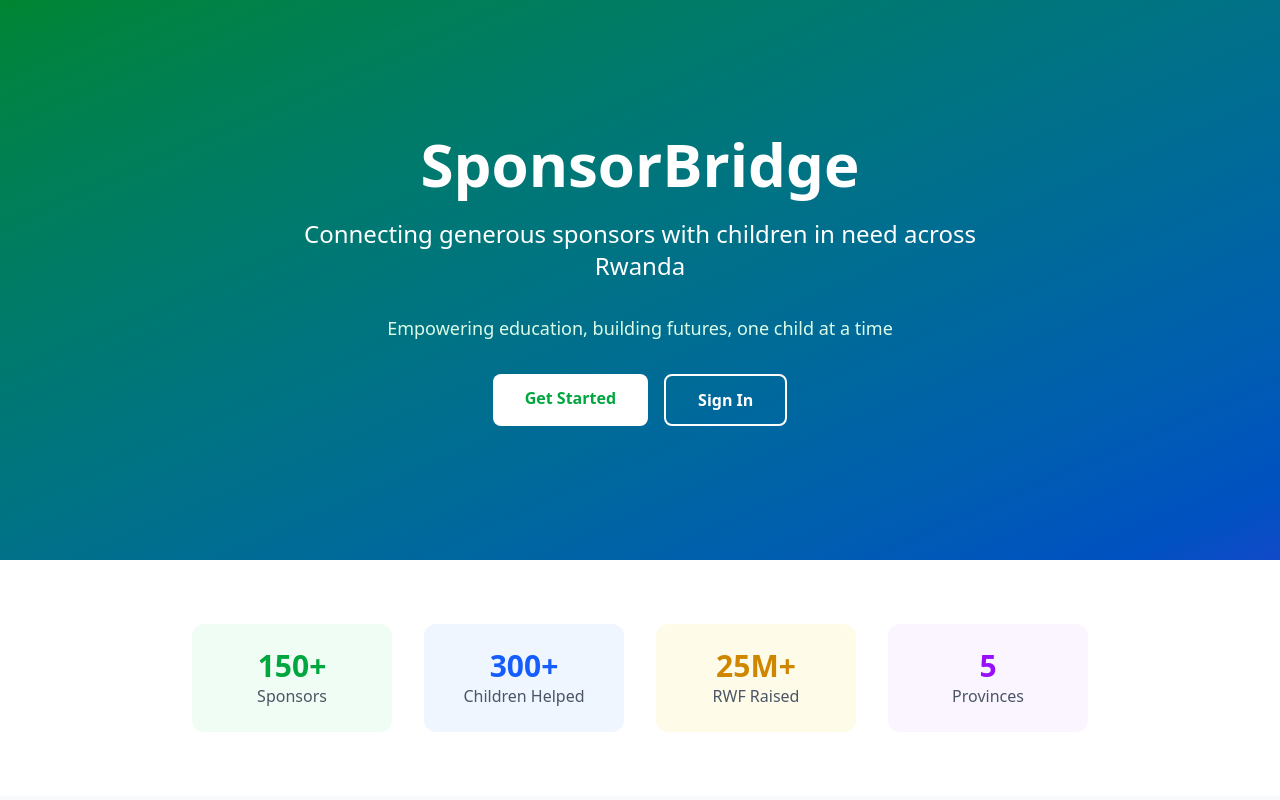
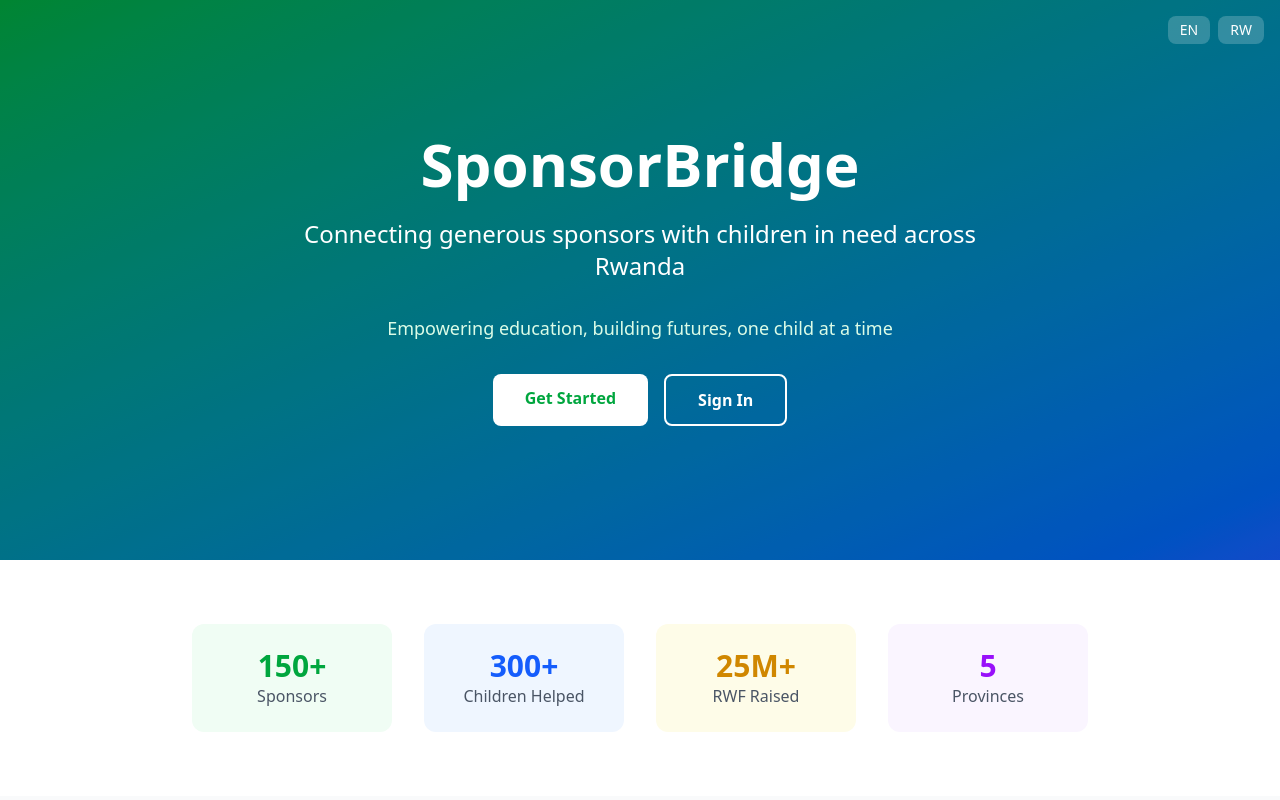
Before and after one commit to sincere-abayo/sponsor-child-bridge-system-front-end, a React (Vite) app: page / in a window 1280 px wide. Shown: the top 800 px of the page. Built offline with nearby package versions, Linux system fonts and the light colour scheme.

Commit message:
Add Internationalization to Landing Page

```diff
--- a/package.json
+++ b/package.json
@@ -18,8 +18,11 @@
     "@tailwindcss/vite": "^4.1.8",
     "chart.js": "^4.5.0",
     "framer-motion": "^12.16.0",
+    "i18next": "^25.4.2",
+    "i18next-browser-languagedetector": "^8.2.0",
     "react": "^19.1.0",
     "react-dom": "^19.1.0",
+    "react-i18next": "^15.7.2",
     "react-redux": "^9.2.0",
     "react-router-dom": "^7.6.2"
   },
--- a/pages/Landing.jsx
+++ b/pages/Landing.jsx
@@ -1,33 +1,67 @@
 import React from 'react'
+import { useTranslation } from 'react-i18next'
 
 export default function Landing() {
+  const { t, i18n } = useTranslation()
+
+  const changeLanguage = (lng) => {
+    i18n.changeLanguage(lng)
+  }
+
   return (
     <div>
       {/* Hero Section */}
       <header className="relative flex items-center justify-center h-[70vh] bg-gradient-to-br from-green-600 to-blue-600">
         <div className="absolute inset-0 bg-black opacity-20"></div>
+
+        {/* Language Switcher */}
+        <div className="absolute top-4 right-4 z-20">
+          <div className="flex space-x-2">
+            <button
+              onClick={() => changeLanguage('en')}
+              className={`px-3 py-1 rounded-lg text-sm font-medium transition-colors ${
+                i18n.language === 'en'
+                  ? 'bg-white text-green-600'
+                  : 'bg-white/20 text-white hover:bg-white/30'
+              }`}
+            >
+              EN
+            </button>
+            <button
+              onClick={() => changeLanguage('rw')}
+              className={`px-3 py-1 rounded-lg text-sm font-medium transition-colors ${
+                i18n.language === 'rw'
+                  ? 'bg-white text-green-600'
+                  : 'bg-white/20 text-white hover:bg-white/30'
+              }`}
+            >
+              RW
+            </button>
+          </div>
+        </div>
+
         <div className="relative z-10 text-center text-white px-4">
           <h1 className="text-4xl md:text-6xl font-bold mb-6">
-            SponsorBridge
+            {t('heroTitle')}
           </h1>
           <p className="text-xl md:text-2xl mb-8 max-w-3xl mx-auto">
-            Connecting generous sponsors with children in need across Rwanda
+            {t('heroSubtitle')}
           </p>
           <p className="text-lg mb-8 text-green-100">
-            Empowering education, building futures, one child at a time
+            {t('heroDescription')}
           </p>
           <div className="flex justify-center gap-4 flex-wrap">
             <a
               href="/register"
               className="bg-white text-green-600 px-8 py-3 rounded-lg font-semibold hover:bg-green-50 transition-colors"
             >
-              Get Started
+              {t('getStarted')}
             </a>
             <a
               href="/login"
               className="border-2 border-white text-white px-8 py-3 rounded-lg font-semibold hover:bg-white hover:text-green-600 transition-colors"
             >
-              Sign In
+              {t('signIn')}
             </a>
           </div>
         </div>
@@ -38,19 +72,19 @@ export default function Landing() {
         <div className="max-w-4xl mx-auto grid grid-cols-2 md:grid-cols-4 gap-8 text-center">
           <div className="bg-green-50 p-6 rounded-xl">
             <div className="text-3xl font-bold text-green-600">150+</div>
-            <div className="text-gray-600 font-medium">Sponsors</div>
+            <div className="text-gray-600 font-medium">{t('sponsors')}</div>
           </div>
           <div className="bg-blue-50 p-6 rounded-xl">
             <div className="text-3xl font-bold text-blue-600">300+</div>
-            <div className="text-gray-600 font-medium">Children Helped</div>
+            <div className="text-gray-600 font-medium">{t('childrenHelped')}</div>
           </div>
           <div className="bg-yellow-50 p-6 rounded-xl">
             <div className="text-3xl font-bold text-yellow-600">25M+</div>
-            <div className="text-gray-600 font-medium">RWF Raised</div>
+            <div className="text-gray-600 font-medium">{t('rwfRaised')}</div>
           </div>
           <div className="bg-purple-50 p-6 rounded-xl">
             <div className="text-3xl font-bold text-purple-600">5</div>
-            <div className="text-gray-600 font-medium">Provinces</div>
+            <div className="text-gray-600 font-medium">{t('provinces')}</div>
           </div>
         </div>
       </section>
@@ -58,31 +92,31 @@ export default function Landing() {
       {/* How It Works Section */}
       <section className="bg-gray-50 py-16">
         <div className="max-w-4xl mx-auto text-center mb-12 px-4">
-          <h2 className="text-3xl md:text-4xl font-bold mb-4 text-gray-900">How It Works</h2>
+          <h2 className="text-3xl md:text-4xl font-bold mb-4 text-gray-900">{t('howItWorks')}</h2>
           <p className="text-gray-600 max-w-2xl mx-auto text-lg">
-            Simple steps to connect sponsors with children in need
+            {t('howItWorksDescription')}
           </p>
         </div>
         <div className="max-w-4xl mx-auto grid grid-cols-1 md:grid-cols-3 gap-8 px-4">
           <div className="bg-white rounded-xl shadow-lg p-8 text-center">
             <div className="text-green-600 text-5xl mb-4">👤</div>
-            <h3 className="font-bold text-xl mb-4">Create Profile</h3>
+            <h3 className="font-bold text-xl mb-4">{t('createProfile')}</h3>
             <p className="text-gray-600">
-              Sign up as a sponsor or sponsee. Complete your profile with basic information.
+              {t('createProfileDescription')}
             </p>
           </div>
           <div className="bg-white rounded-xl shadow-lg p-8 text-center">
             <div className="text-blue-600 text-5xl mb-4">🤝</div>
-            <h3 className="font-bold text-xl mb-4">Connect</h3>
+            <h3 className="font-bold text-xl mb-4">{t('connect')}</h3>
             <p className="text-gray-600">
-              Sponsors browse children's profiles. Sponsees share their needs and goals.
+              {t('connectDescription')}
             </p>
           </div>
           <div className="bg-white rounded-xl shadow-lg p-8 text-center">
             <div className="text-green-600 text-5xl mb-4">📚</div>
-            <h3 className="font-bold text-xl mb-4">Support</h3>
+            <h3 className="font-bold text-xl mb-4">{t('support')}</h3>
             <p className="text-gray-600">
-              Establish sponsorship and track progress. Help children achieve their dreams.
+              {t('supportDescription')}
             </p>
           </div>
         </div>
@@ -91,7 +125,7 @@ export default function Landing() {
       {/* Features Section */}
       <section className="bg-white py-16">
         <div className="max-w-4xl mx-auto text-center mb-12 px-4">
-          <h2 className="text-3xl md:text-4xl font-bold mb-4 text-gray-900">Why Choose SponsorBridge?</h2>
+          <h2 className="text-3xl md:text-4xl font-bold mb-4 text-gray-900">{t('whyChoose')}</h2>
         </div>
         <div className="max-w-4xl mx-auto grid grid-cols-1 md:grid-cols-2 gap-12 items-center px-4">
           <div className="space-y-8">
@@ -100,9 +134,9 @@ export default function Landing() {
                 <span className="text-2xl">🎓</span>
               </div>
               <div>
-                <h3 className="font-semibold text-lg mb-2">Education Focus</h3>
+                <h3 className="font-semibold text-lg mb-2">{t('educationFocus')}</h3>
                 <p className="text-gray-600">
-                  Supporting children's education through school fees, books, and supplies.
+                  {t('educationFocusDescription')}
                 </p>
               </div>
             </div>
@@ -111,9 +145,9 @@ export default function Landing() {
                 <span className="text-2xl">🏠</span>
               </div>
               <div>
-                <h3 className="font-semibold text-lg mb-2">Local Impact</h3>
+                <h3 className="font-semibold text-lg mb-2">{t('localImpact')}</h3>
                 <p className="text-gray-600">
-                  Focused on helping children across Rwanda's five provinces.
+                  {t('localImpactDescription')}
                 </p>
               </div>
             </div>
@@ -122,9 +156,9 @@ export default function Landing() {
                 <span className="text-2xl">🔒</span>
               </div>
               <div>
-                <h3 className="font-semibold text-lg mb-2">Safe & Secure</h3>
+                <h3 className="font-semibold text-lg mb-2">{t('safeSecure')}</h3>
                 <p className="text-gray-600">
-                  Verified profiles and secure transactions for peace of mind.
+                  {t('safeSecureDescription')}
                 </p>
               </div>
             </div>
@@ -132,9 +166,9 @@ export default function Landing() {
           <div className="text-center">
             <div className="bg-gradient-to-br from-green-100 to-blue-100 rounded-2xl p-8">
               <div className="text-6xl mb-4">🇷🇼</div>
-              <h3 className="text-xl font-bold text-gray-900 mb-2">Made for Rwanda</h3>
+              <h3 className="text-xl font-bold text-gray-900 mb-2">{t('madeForRwanda')}</h3>
               <p className="text-gray-600">
-                Designed specifically for the Rwandan context and education system.
+                {t('madeForRwandaDescription')}
               </p>
             </div>
           </div>
@@ -144,22 +178,22 @@ export default function Landing() {
       {/* CTA Section */}
       <section className="bg-gradient-to-r from-green-600 to-blue-600 text-white py-16">
         <div className="max-w-3xl mx-auto text-center px-4">
-          <h2 className="text-3xl md:text-4xl font-bold mb-4">Ready to Make a Difference?</h2>
+          <h2 className="text-3xl md:text-4xl font-bold mb-4">{t('readyToMakeDifference')}</h2>
           <p className="text-lg md:text-xl mb-8 text-green-100">
-            Join our community and help children in Rwanda achieve their dreams.
+            {t('joinCommunity')}
           </p>
           <div className="flex justify-center gap-4 flex-wrap">
             <a
               href="/register"
               className="bg-white text-green-600 px-8 py-3 rounded-lg font-semibold hover:bg-green-50 transition-colors"
             >
-              Get Started Today
+              {t('getStartedToday')}
             </a>
             <a
               href="/login"
               className="border-2 border-white text-white px-8 py-3 rounded-lg font-semibold hover:bg-white hover:text-green-600 transition-colors"
             >
-              Sign In
+              {t('signIn')}
             </a>
           </div>
         </div>
@@ -169,10 +203,10 @@ export default function Landing() {
       <footer className="bg-gray-900 text-white py-8">
         <div className="max-w-4xl mx-auto text-center px-4">
           <p className="text-gray-400">
-            © 2024 SponsorBridge - Academic Project for Rwanda
+            {t('footerCopyright')}
           </p>
           <p className="text-gray-500 text-sm mt-2">
-            Connecting sponsors with children in need across Rwanda
+            {t('footerDescription')}
           </p>
         </div>
       </footer>
--- /dev/null
+++ b/src/i18n/index.js
@@ -0,0 +1,125 @@
+import i18n from 'i18next'
+import { initReactI18next } from 'react-i18next'
+import LanguageDetector from 'i18next-browser-languagedetector'
+
+// Translation resources
+const resources = {
+  en: {
+    translation: {
+      // Header
+      "sponsorBridge": "SponsorBridge",
+      "signIn": "Sign In",
+      "getStarted": "Get Started",
+
+      // Hero Section
+      "heroTitle": "SponsorBridge",
+      "heroSubtitle": "Connecting generous sponsors with children in need across Rwanda",
+      "heroDescription": "Empowering education, building futures, one child at a time",
+
+      // Stats Section
+      "sponsors": "Sponsors",
+      "childrenHelped": "Children Helped",
+      "rwfRaised": "RWF Raised",
+      "provinces": "Provinces",
+
+      // How It Works Section
+      "howItWorks": "How It Works",
+      "howItWorksDescription": "Simple steps to connect sponsors with children in need",
+      "createProfile": "Create Profile",
+      "createProfileDescription": "Sign up as a sponsor or sponsee. Complete your profile with basic information.",
+      "connect": "Connect",
+      "connectDescription": "Sponsors browse children's profiles. Sponsees share their needs and goals.",
+      "support": "Support",
+      "supportDescription": "Establish sponsorship and track progress. Help children achieve their dreams.",
+
+      // Features Section
+      "whyChoose": "Why Choose SponsorBridge?",
+      "educationFocus": "Education Focus",
+      "educationFocusDescription": "Supporting children's education through school fees, books, and supplies.",
+      "localImpact": "Local Impact",
+      "localImpactDescription": "Focused on helping children across Rwanda's five provinces.",
+      "safeSecure": "Safe & Secure",
+      "safeSecureDescription": "Verified profiles and secure transactions for peace of mind.",
+      "madeForRwanda": "Made for Rwanda",
+      "madeForRwandaDescription": "Designed specifically for the Rwandan context and education system.",
+
+      // CTA Section
+      "readyToMakeDifference": "Ready to Make a Difference?",
+      "joinCommunity": "Join our community and help children in Rwanda achieve their dreams.",
+      "getStartedToday": "Get Started Today",
+
+      // Footer
+      "footerCopyright": "© 2024 SponsorBridge - Academic Project for Rwanda",
+      "footerDescription": "Connecting sponsors with children in need across Rwanda"
+    }
+  },
+  rw: {
+    translation: {
+      // Header
+      "sponsorBridge": "SponsorBridge",
+      "signIn": "Injira",
+      "getStarted": "Tangira",
+
+      // Hero Section
+      "heroTitle": "SponsorBridge",
+      "heroSubtitle": "Guhuza abaterankunga n'abana bakeneye ubufasha mu Rwanda",
+      "heroDescription": "Gushimangira uburezi, kubaka ejo hazaza, umwana ku mwana",
+
+      // Stats Section
+      "sponsors": "Abaterankunga",
+      "childrenHelped": "Abana Bafashijwe",
+      "rwfRaised": "Amafaranga Yakusanyijwe",
+      "provinces": "Intara",
+
+      // How It Works Section
+      "howItWorks": "Uburyo Bukora",
+      "howItWorksDescription": "Intambwe zoroshye zo guhuza abaterankunga n'abana bakeneye ubufasha",
+      "createProfile": "Kora Umwirondoro",
+      "createProfileDescription": "Iyandikishe nk'umuterankunga cyangwa umunyeshuri. Uzuza umwirondoro wawe n'amakuru y'ibanze.",
+      "connect": "Guhuza",
+      "connectDescription": "Abaterankunga bareba imyirondoro y'abana. Abanyeshuri basangira ibyo bakeneye n'intego zabo.",
+      "support": "Gufasha",
+      "supportDescription": "Shyiraho ubuterankunga kandi ukurikirane iterambere. Fasha abana kugera ku nzozi zabo.",
+
+      // Features Section
+      "whyChoose": "Kuki Uhitamo SponsorBridge?",
+      "educationFocus": "Kwibanda ku Burezi",
+      "educationFocusDescription": "Gushyigikira uburezi bw'abana binyuze mu mafaranga y'ishuri, ibitabo, n'ibikoresho.",
+      "localImpact": "Ingaruka mu Gihugu",
+      "localImpactDescription": "Kwibanda ku gufasha abana mu ntara eshanu z'u Rwanda.",
+      "safeSecure": "Umutekano n'Ubwizerane",
+      "safeSecureDescription": "Imyirondoro yemejwe n'ibikorwa by'amafaranga bifite umutekano kugira ngo ubone amahoro.",
+      "madeForRwanda": "Byakozwe kuri Rwanda",
+      "madeForRwandaDescription": "Byateguwe byihariye ku miterere y'u Rwanda n'uburyo bw'uburezi.",
+
+      // CTA Section
+      "readyToMakeDifference": "Witeguye Guhindura?",
+      "joinCommunity": "Jya mu muryango wacu kandi ufashe abana bo mu Rwanda kugera ku nzozi zabo.",
+      "getStartedToday": "Tangira Uyu Munsi",
+
+      // Footer
+      "footerCopyright": "© 2024 SponsorBridge - Umushinga w'Amashuri kuri Rwanda",
+      "footerDescription": "Guhuza abaterankunga n'abana bakeneye ubufasha mu Rwanda"
+    }
+  }
+}
+
+i18n
+  .use(LanguageDetector)
+  .use(initReactI18next)
+  .init({
+    resources,
+    fallbackLng: 'en',
+    debug: false,
+
+    detection: {
+      order: ['localStorage', 'navigator', 'htmlTag'],
+      caches: ['localStorage'],
+    },
+
+    interpolation: {
+      escapeValue: false,
+    },
+  })
+
+export default i18n
--- a/src/main.jsx
+++ b/src/main.jsx
@@ -2,6 +2,7 @@ import React from 'react'
 import { StrictMode } from 'react'
 import { createRoot } from 'react-dom/client'
 import './index.css'
+import './i18n'
 import App from './App.jsx'
 
 createRoot(document.getElementById('root')).render(
```
Also changed, not shown: 1 other file (tests, documents, lock files or other folders).
